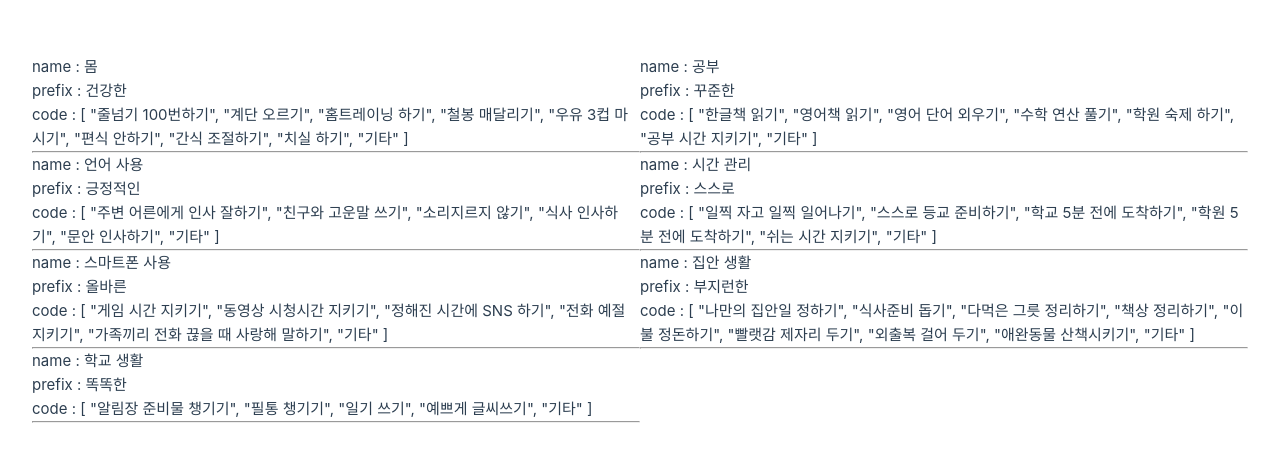
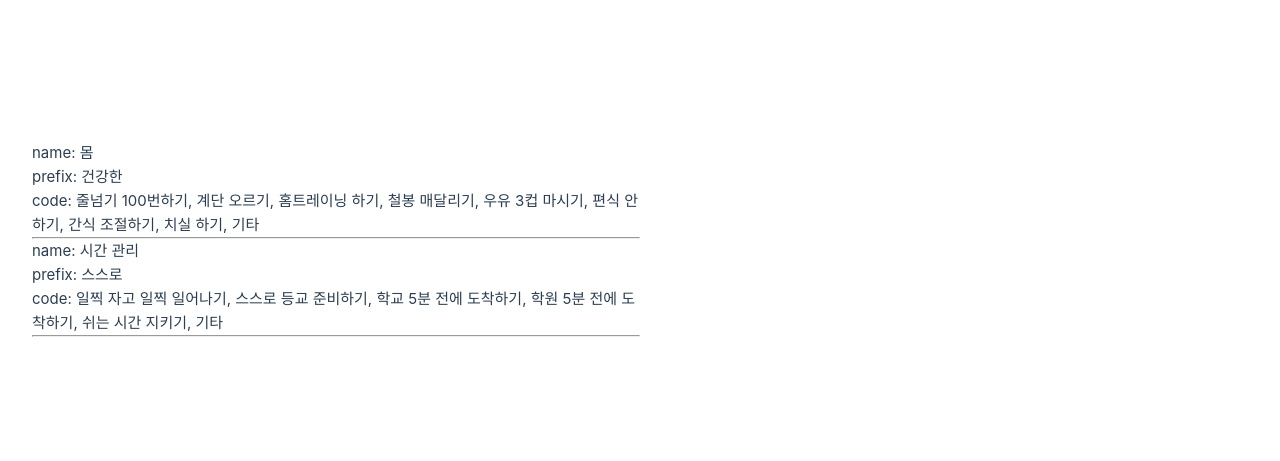
Before and after one commit to jelly-hello-vue/jelly-hello-vue.github.io, a Vue app: page / in a window 1280 px wide. Shown: the part 161-622 px from the top of the page. Built offline with nearby package versions, Linux system fonts and the light colour scheme.

Commit message:
v-if 사용하여 코드 수정하기

```diff
--- a/src/App.vue
+++ b/src/App.vue
@@ -1,11 +1,19 @@
 <script setup>
 import toycategory from "@/assets/toycategory.json"
-const categories = toycategory
+
+const categories = toycategory.filter(item => item.type === '몸' || item.type === '시간 관리')
+
 </script>
+
 <template>
- <div v-for="item in categories">
-  name : {{ item.type }} <br>
-  prefix : {{ item.prefix }}<br>
-  code : {{ item.categorySubDivision }} <hr>
- </div>
+  <div>
+    <div v-for="item in categories" :key="item.type">
+      name: {{ item.type }} <br>
+      prefix: {{ item.prefix }}<br>
+      code: {{ item.categorySubDivision.join(', ') }} <hr>
+    </div>
+    <div v-if="categories.length === 0">
+      No items found.
+    </div>
+  </div>
 </template>
```
